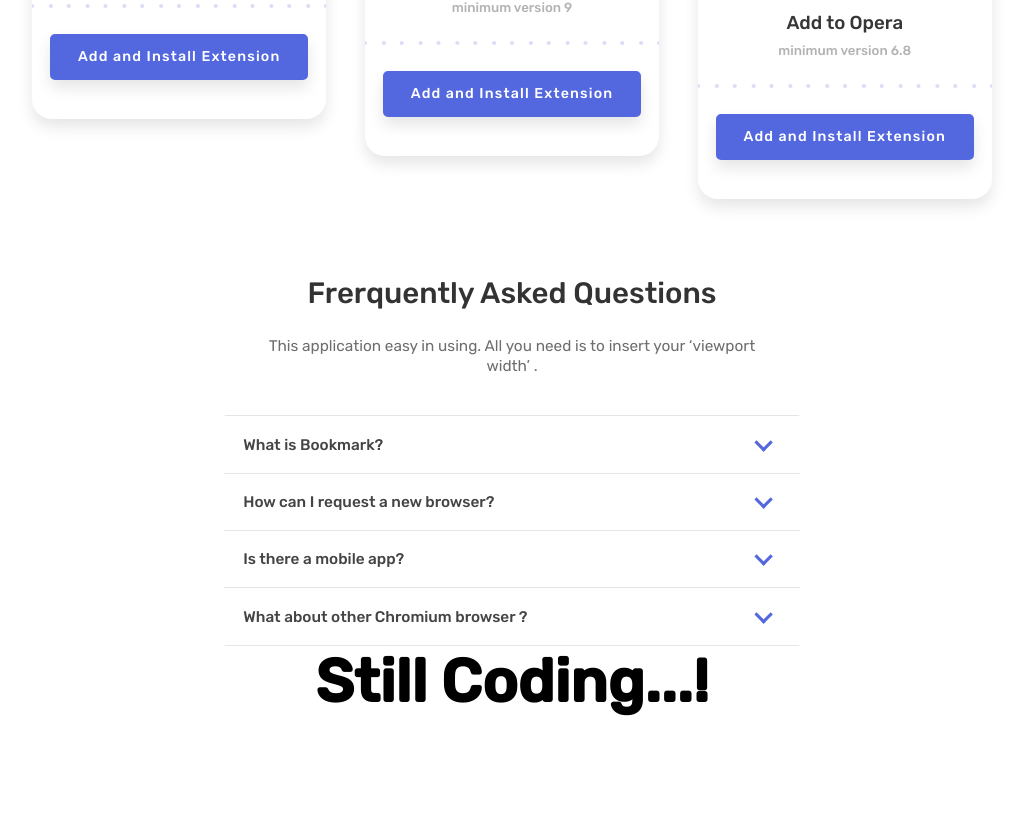
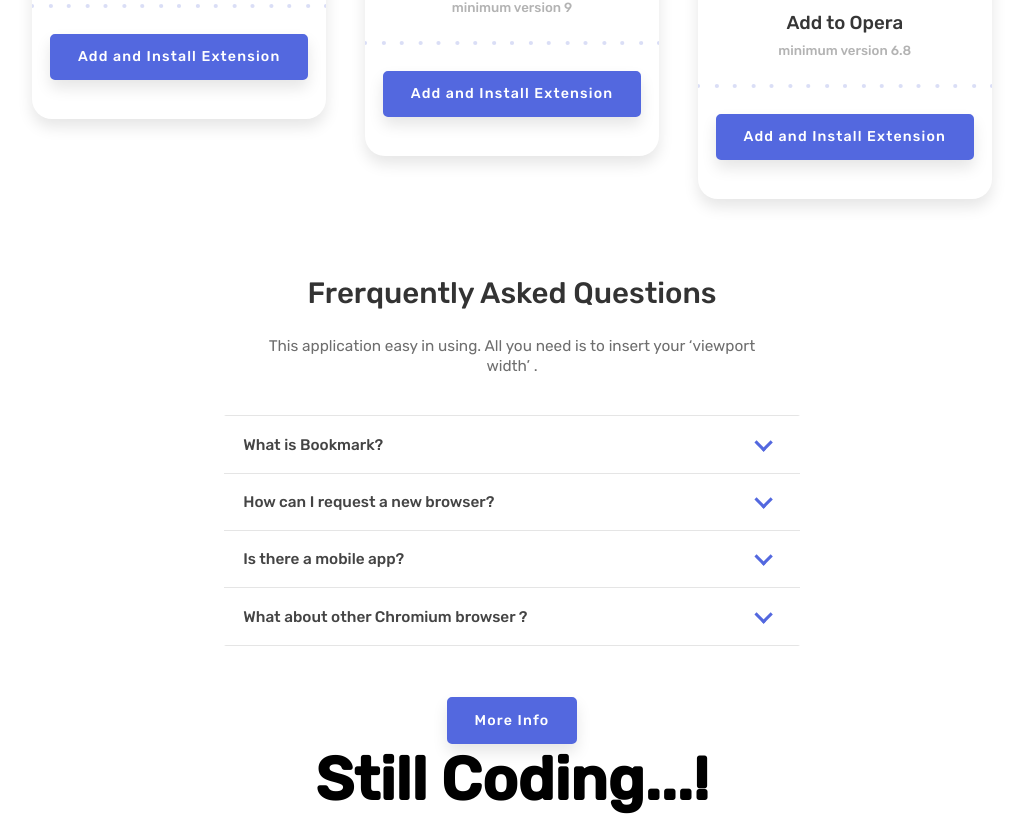
Before and after one commit to Axiean/Bookmark-landing-FM, a React (Create React App) app: page / in a window 1280 px wide. Shown: the part 2019-2834 px from the top of the page, without its empty margins (128-1151 px from the left). Before the commit the page ends 2736 px from the top, so only its background shows below. Built offline with nearby package versions, Linux system fonts and the light colour scheme.

Commit message:
faq btn and style

```diff
--- a/src/pages/index.js
+++ b/src/pages/index.js
@@ -77,6 +77,9 @@ function Home() {
           ‘viewport width’ .
         </p>
         <AccardionFAQ />
+        <Button hero id="faq_btn">
+          More Info
+        </Button>
       </section>
 
       <h1 style={{ fontSize: "60px", textAlign: "center" }}>
--- a/src/styles/Home.css
+++ b/src/styles/Home.css
@@ -108,3 +108,6 @@
   text-align: center;
   padding-top: 6vw;
 }
+#faq_btn {
+  margin-top: 4vw;
+}
```
